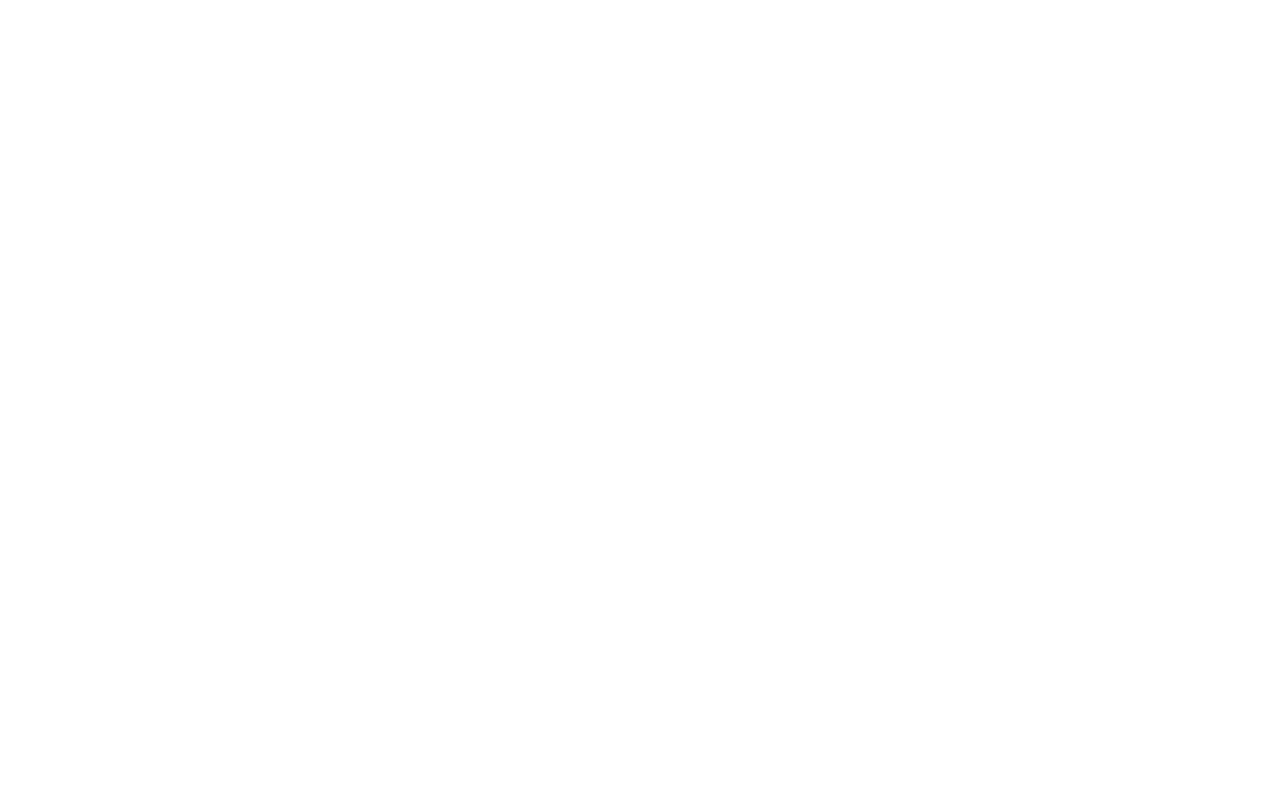
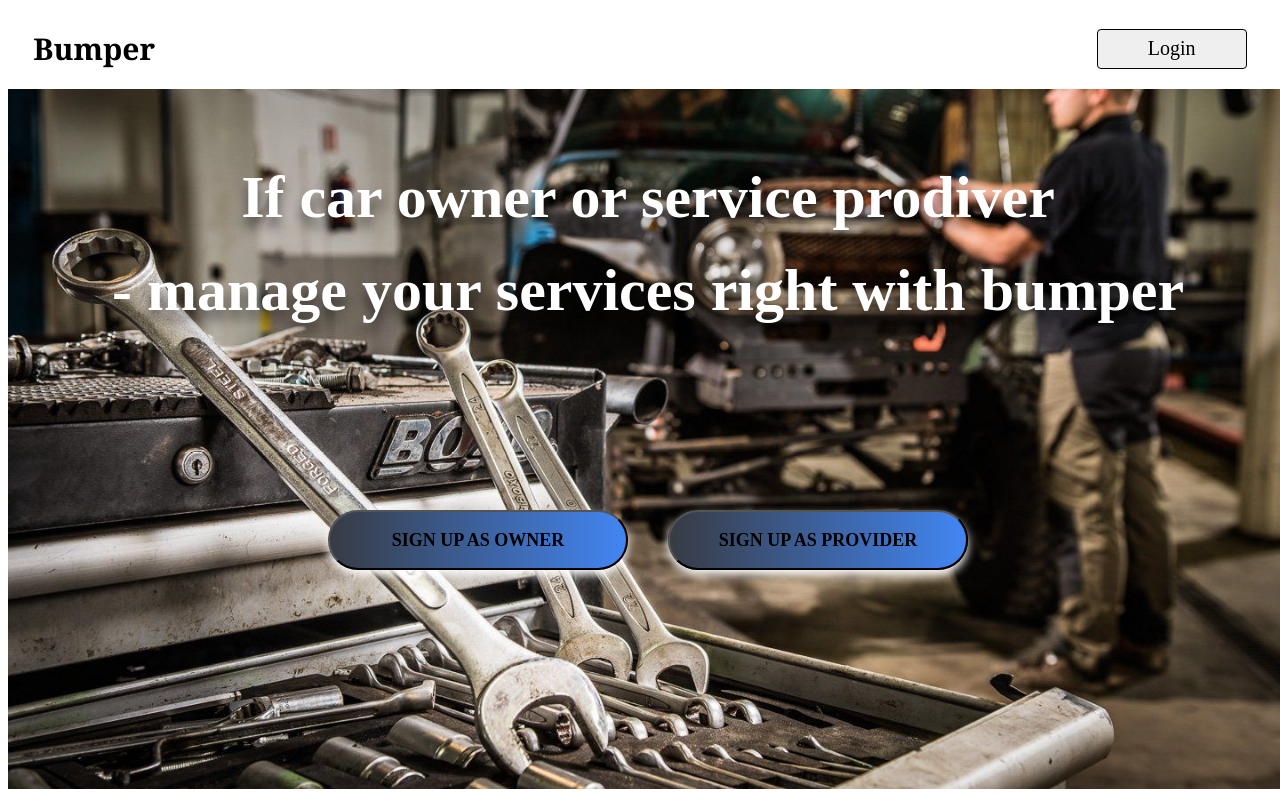
Before and after one commit to Akhtam/bumper, a React (Create React App) app in the folder frontend/: page /#/ in a window 1280 px wide. Built offline with nearby package versions, Linux system fonts and the light colour scheme.

Commit message:
connect homepage

```diff
--- a/frontend/src/actions/sessionActions.js
+++ b/frontend/src/actions/sessionActions.js
@@ -33,11 +33,11 @@
 export const login = user => dispatch => {
 	return APIUtil.login(user)
 		.then(res => {
+			console.log(res)
 			const { token } = res.data;
 			localStorage.setItem('jwtToken', token);
 			APIUtil.setAuthToken(token);
 			const decoded = jwt_decode(token);
-			console.log(decoded)
 
 			dispatch(receiveCurrentUser(decoded));
 		})
--- a/frontend/src/components/App.js
+++ b/frontend/src/components/App.js
@@ -3,7 +3,9 @@
 import LoginForm from './session/LoginForm';
 import OwnerSignupForm from './session/OwnerSignupForm'
 import ProviderSignupForm from './session/ProviderSignupForm';
-import {Switch} from 'react-router-dom'
+
+import {Switch, Route} from 'react-router-dom'
+import Homepage from './homepage/Homepage';
 
 class App extends Component {
 	render() {
@@ -27,6 +29,7 @@
 						path='/providersignup'
 						component={ProviderSignupForm}
 					/>
+					<Route path='/' component={Homepage}/>
 				</Switch>
 			</div>
 		);
```
